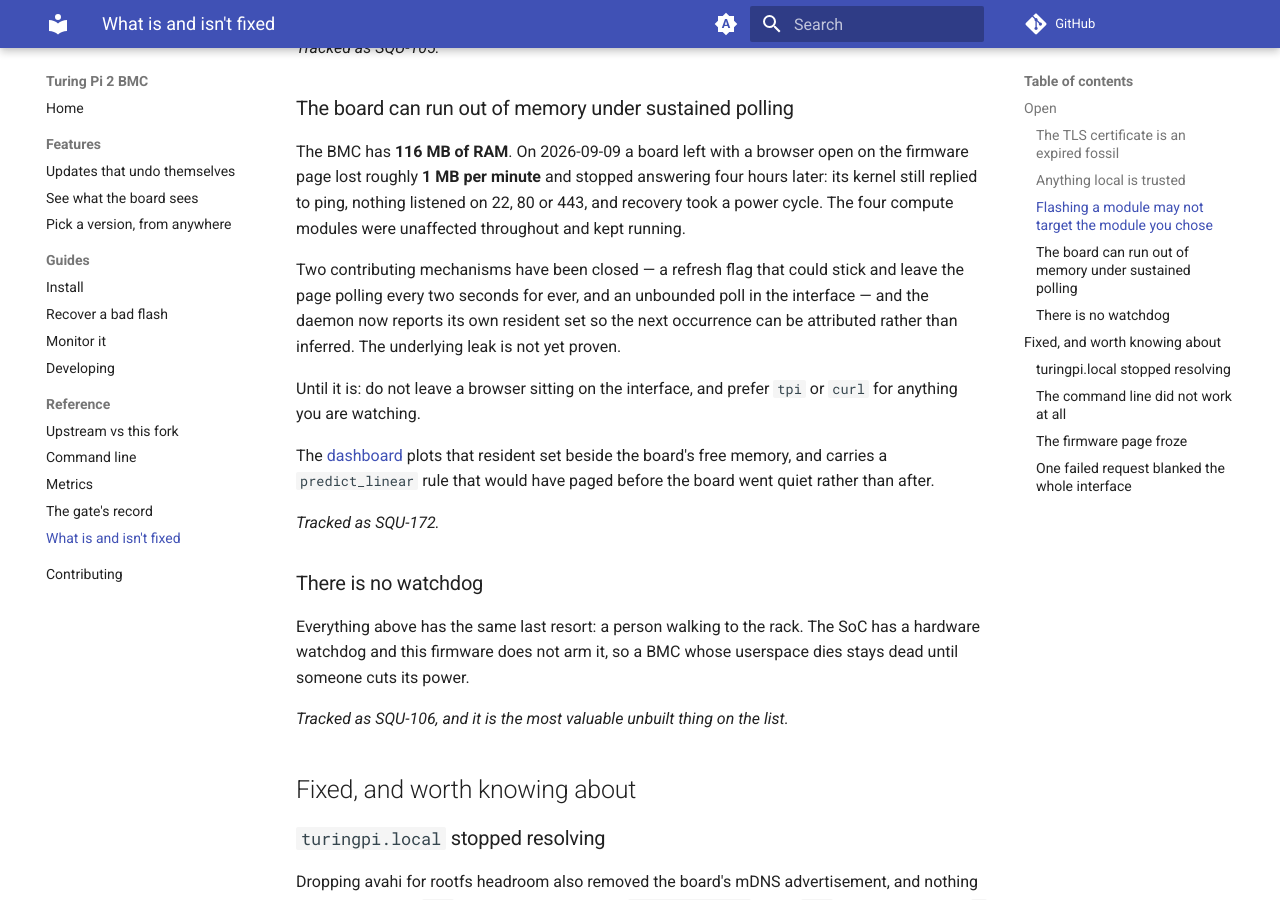
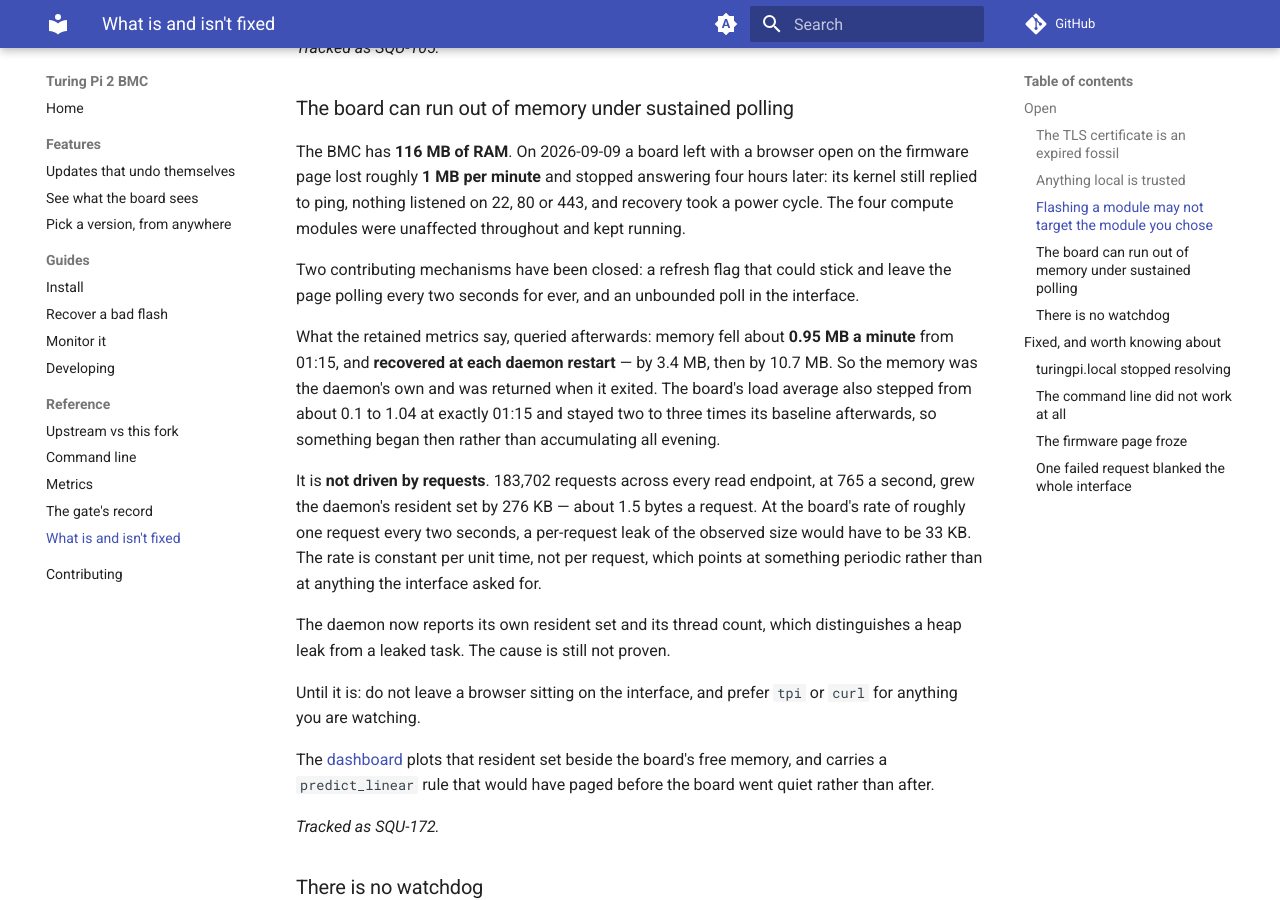
Before and after one commit to excavador-turing/www, an MkDocs documentation site: the page built from docs/reference/known-faults.md, in a window 1280 px wide and 900 px high, scrolled down 1122 px. Built offline with MkDocs 1.6.1 and Material for MkDocs 9.7.7, drawn with Linux system fonts in a browser that asks for light colours; comment, search, counter and statistics services are not loaded.

Commit message:
docs: what the outage metrics actually say, and the 34th family
The fault page described the memory failure as unexplained. The retained
series answer more of it than that: memory fell about 0.95 MB a minute
and recovered at each daemon restart, so it was the daemon's own and was
returned when it exited. The load average stepped at exactly the minute
the fall began.

And it is not request-driven. 183,702 requests across every read
endpoint grew the resident set by 276 KB, about 1.5 bytes each; the
observed leak would need 33 KB a request at the board's rate. Constant
per unit time, not per request.

Documents bmcd_process_threads, which tells a heap leak from a leaked
task, and bmcd_build_info, which the daemon has always emitted and this
page never listed. The count was wrong as a result: 34 families, not 32,
and it is now reconciled against the daemon rather than counted by hand.

Co-Authored-By: Claude Opus 5 (1M context) <noreply@anthropic.com>

```diff
--- a/docs/reference/known-faults.md
+++ b/docs/reference/known-faults.md
@@ -54,11 +54,26 @@ four hours later: its kernel still replied to ping, nothing listened on 22, 80
 or 443, and recovery took a power cycle. The four compute modules were
 unaffected throughout and kept running.
 
-Two contributing mechanisms have been closed — a refresh flag that could stick
-and leave the page polling every two seconds for ever, and an unbounded poll
-in the interface — and the daemon now reports its own resident set so the next
-occurrence can be attributed rather than inferred. The underlying leak is not
-yet proven.
+Two contributing mechanisms have been closed: a refresh flag that could stick
+and leave the page polling every two seconds for ever, and an unbounded poll in
+the interface.
+
+What the retained metrics say, queried afterwards: memory fell about **0.95 MB
+a minute** from 01:15, and **recovered at each daemon restart** — by 3.4 MB,
+then by 10.7 MB. So the memory was the daemon's own and was returned when it
+exited. The board's load average also stepped from about 0.1 to 1.04 at exactly
+01:15 and stayed two to three times its baseline afterwards, so something began
+then rather than accumulating all evening.
+
+It is **not driven by requests**. 183,702 requests across every read endpoint,
+at 765 a second, grew the daemon's resident set by 276 KB — about 1.5 bytes a
+request. At the board's rate of roughly one request every two seconds, a
+per-request leak of the observed size would have to be 33 KB. The rate is
+constant per unit time, not per request, which points at something periodic
+rather than at anything the interface asked for.
+
+The daemon now reports its own resident set and its thread count, which
+distinguishes a heap leak from a leaked task. The cause is still not proven.
 
 Until it is: do not leave a browser sitting on the interface, and prefer `tpi`
 or `curl` for anything you are watching.
```
Also changed, not shown: docs/guides/monitor-it.md (+7 -3 lines), docs/reference/metrics.md (+14 -2 lines).
